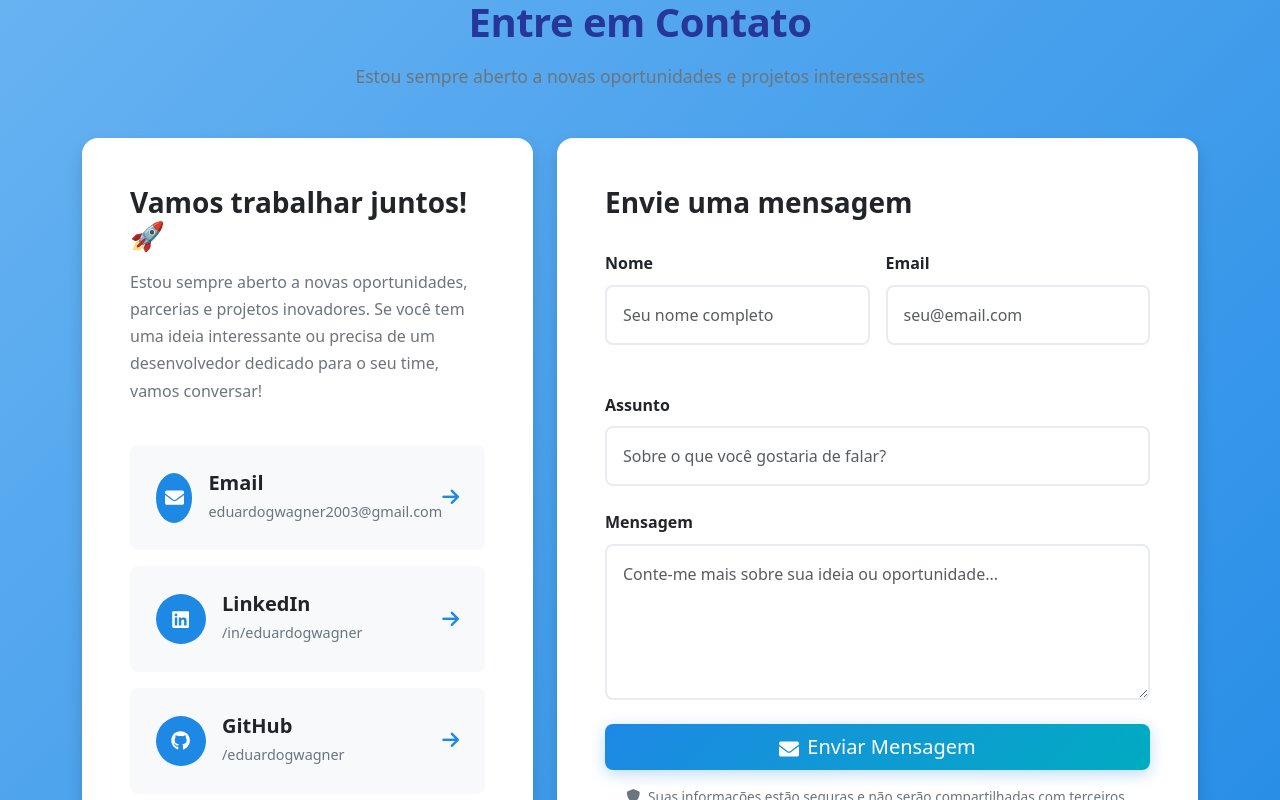
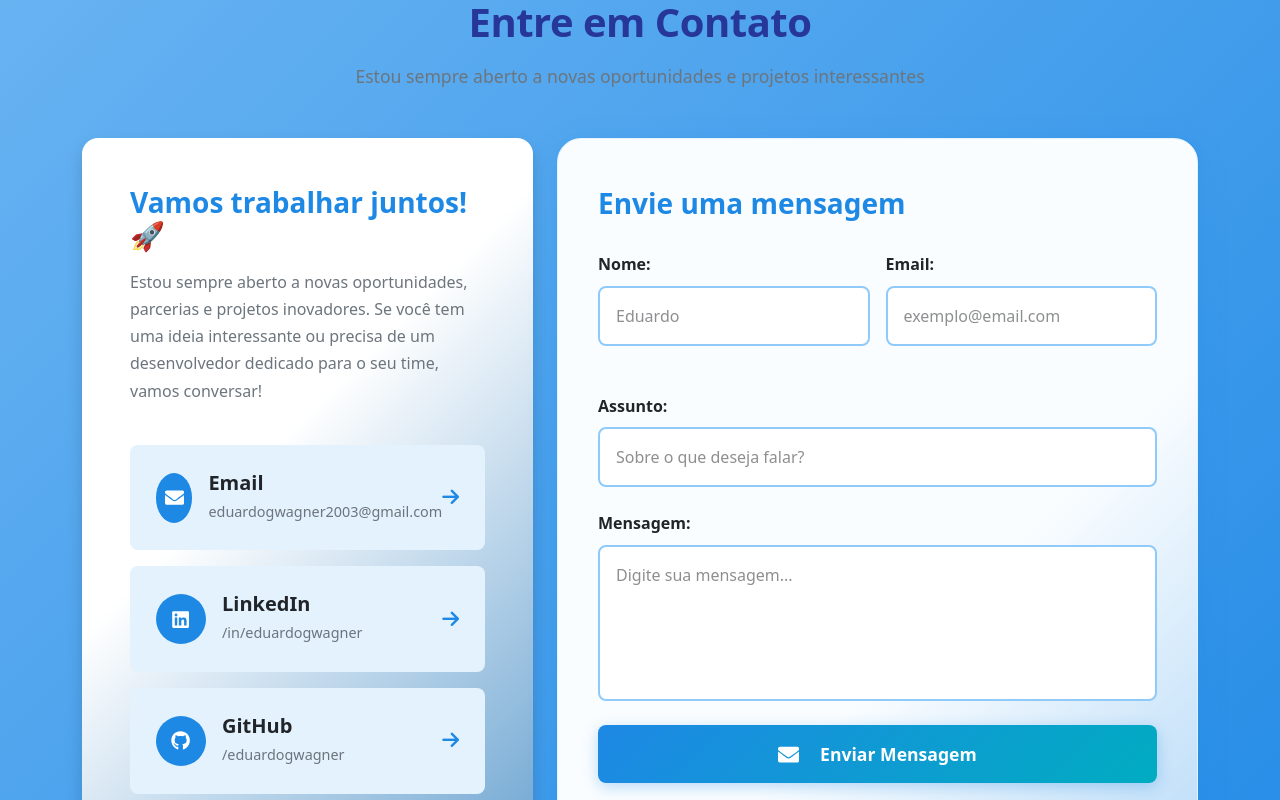
Before and after one commit to EduardoWagner03/Portfolio-Eduardo-Wagner, a React (Create React App) app in the folder frontend/: page / in a window 1280 px wide. Shown: the part 10180-10980 px from the top of the page. Built offline with nearby package versions, Linux system fonts and the light colour scheme.

Commit message:
Melhora UI de contato e atualiza links
Aprimora a seção de contato com melhor estilização, incluindo fundos em gradiente, cores atualizadas e personalização da barra de rolagem. Atualiza os textos dos placeholders para maior clareza e moderniza os rótulos dos campos de input. Corrige links

```diff
--- a/frontend/src/App.jsx
+++ b/frontend/src/App.jsx
@@ -1288,7 +1288,10 @@ Principais tecnologias utilizadas:
                   </div>
 
                   <div className="contact-methods-modern">
-                    <a href="mailto:eduardogwagner2003@gmail.com" className="contact-method-modern">
+                    <a
+                      href="mailto:eduardogwagner2003@gmail.com"
+                      className="contact-method-modern"
+                    >
                       <div className="method-icon">
                         <FaEnvelope />
                       </div>
@@ -1302,7 +1305,7 @@ Principais tecnologias utilizadas:
                     </a>
 
                     <a
-                      href="https://www.linkedin.com/in/eduardogwagner"
+                      href="https://www.linkedin.com/in/eduardowagner03/"
                       target="_blank"
                       rel="noopener noreferrer"
                       className="contact-method-modern"
@@ -1320,7 +1323,7 @@ Principais tecnologias utilizadas:
                     </a>
 
                     <a
-                      href="https://github.com/eduardogwagner"
+                      href="https://github.com/EduardoWagner03/"
                       target="_blank"
                       rel="noopener noreferrer"
                       className="contact-method-modern"
@@ -1353,29 +1356,39 @@ Principais tecnologias utilizadas:
                   <form className="modern-form">
                     <div className="form-row">
                       <div className="form-group">
-                        <label>Nome</label>
-                        <input type="text" className="form-control" placeholder="Seu nome completo" required />
+                        <label>Nome:</label>
+                        <input
+                          type="text"
+                          className="form-control"
+                          placeholder="Eduardo"
+                          required
+                        />
                       </div>
                       <div className="form-group">
-                        <label>Email</label>
-                        <input type="email" className="form-control" placeholder="seu@email.com" required />
+                        <label>Email:</label>
+                        <input
+                          type="email"
+                          className="form-control"
+                          placeholder="exemplo@email.com"
+                          required
+                        />
                       </div>
                     </div>
                     <div className="form-group">
-                      <label>Assunto</label>
+                      <label>Assunto:</label>
                       <input
                         type="text"
                         className="form-control"
-                        placeholder="Sobre o que você gostaria de falar?"
+                        placeholder="Sobre o que deseja falar?"
                         required
                       />
                     </div>
                     <div className="form-group">
-                      <label>Mensagem</label>
+                      <label>Mensagem:</label>
                       <textarea
                         className="form-control"
                         rows="5"
-                        placeholder="Conte-me mais sobre sua ideia ou oportunidade..."
+                        placeholder="Digite sua mensagem..."
                         required
                       ></textarea>
                     </div>
--- a/frontend/src/styles/index.css
+++ b/frontend/src/styles/index.css
@@ -1285,7 +1285,7 @@
 }
 
 .contact-info-modern {
-  background: var(--white);
+  background: linear-gradient(135deg, #ffffff 40%, #5f9ccd 100%);
   padding: 3rem;
   border-radius: var(--border-radius);
   box-shadow: var(--shadow);
@@ -1293,7 +1293,7 @@
 }
 
 .contact-intro h3 {
-  color: var(--text-dark);
+  color: var(--primary-blue);
   font-weight: 700;
   margin-bottom: 1rem;
 }
@@ -1315,7 +1315,7 @@
   display: flex;
   align-items: center;
   padding: 1.5rem;
-  background: var(--light-gray);
+  background: #e3f2fd;
   border-radius: var(--border-radius-sm);
   text-decoration: none;
   transition: all 0.3s ease;
@@ -1389,6 +1389,18 @@
   background: rgba(76, 175, 80, 0.1);
   border-radius: var(--border-radius-sm);
   border-left: 4px solid var(--success-green);
+}
+
+.email-link span {
+  cursor: pointer;
+  color: var(--primary-blue);
+  text-decoration: underline dotted;
+  transition: color 0.2s;
+}
+
+.email-link:hover span {
+  color: #1565c0;
+  text-decoration: underline;
 }
 
 .availability-indicator {
@@ -1408,7 +1420,7 @@
 }
 
 .contact-form-modern {
-  background: var(--white);
+  background: linear-gradient(135deg, #ffffff 40%, #5f9ccd 100%);
   padding: 3rem;
   border-radius: var(--border-radius);
   box-shadow: var(--shadow);
@@ -1416,9 +1428,33 @@
 }
 
 .contact-form-modern h3 {
-  color: var(--text-dark);
+  color: var(--primary-blue);
   font-weight: 700;
   margin-bottom: 2rem;
+}
+
+.contact-form-modern .form-control {
+  resize: none;
+}
+
+.contact-form-modern .form-control::-webkit-scrollbar {
+  width: 8px;
+  background: transparent;
+}
+
+.contact-form-modern .form-control::-webkit-scrollbar-thumb {
+  background: #b3d8f7;
+  border-radius: 8px;
+  transition: background 0.2s;
+}
+
+.contact-form-modern .form-control::-webkit-scrollbar-thumb:hover {
+  background: #90caf9;
+}
+
+.contact-form-modern .form-control {
+  scrollbar-width: thin;
+  scrollbar-color: #b3d8f7 transparent;
 }
 
 .modern-form .form-row {
@@ -1440,7 +1476,7 @@
 }
 
 .form-control {
-  border: 2px solid var(--medium-gray);
+  border: 2px solid #90caf9;
   border-radius: var(--border-radius-sm);
   padding: 1rem;
   font-size: 1rem;
@@ -1448,8 +1484,47 @@
   background: var(--white);
 }
 
+.contact-form-modern {
+  background: linear-gradient(135deg, #fafdff 60%, #b3d8f7 100%);
+  padding: 3rem 2.5rem;
+  border-radius: 1.5rem;
+  box-shadow: 0 8px 32px rgba(30, 136, 229, 0.13), 0 1.5px 8px rgba(30, 136, 229, 0.08);
+  border: 1.5px solid #e3f2fd;
+  transition: box-shadow 0.3s, border 0.3s;
+}
+
+.contact-form-modern:hover {
+  box-shadow: 0 16px 48px rgba(30, 136, 229, 0.18);
+  border-color: #90caf9;
+}
+
+/* Botão do formulário de contato */
+.contact-form-modern .btn {
+  display: flex;
+  align-items: center;
+  justify-content: center;
+  gap: 0.7rem;
+  font-size: 1.1rem;
+  font-weight: 600;
+  padding: 1rem 0;
+}
+
+.contact-form-modern .btn .me-2 {
+  margin-right: 0.6rem !important;
+  font-size: 1.2em;
+  display: flex;
+  align-items: center;
+}
+
+.contact-form-modern .form-control::placeholder {
+  color: #313335;    /* cinza claro, mais discreto e elegante */
+  opacity: 0.55;     /* ainda mais suave */
+  font-size: 1rem;
+  font-weight: 400;
+}
+
 .form-control:focus {
-  border-color: var(--primary-blue);
+  border-color: #1e88e5;
   box-shadow: 0 0 0 0.2rem rgba(30, 136, 229, 0.15);
   background: var(--white);
 }
```
